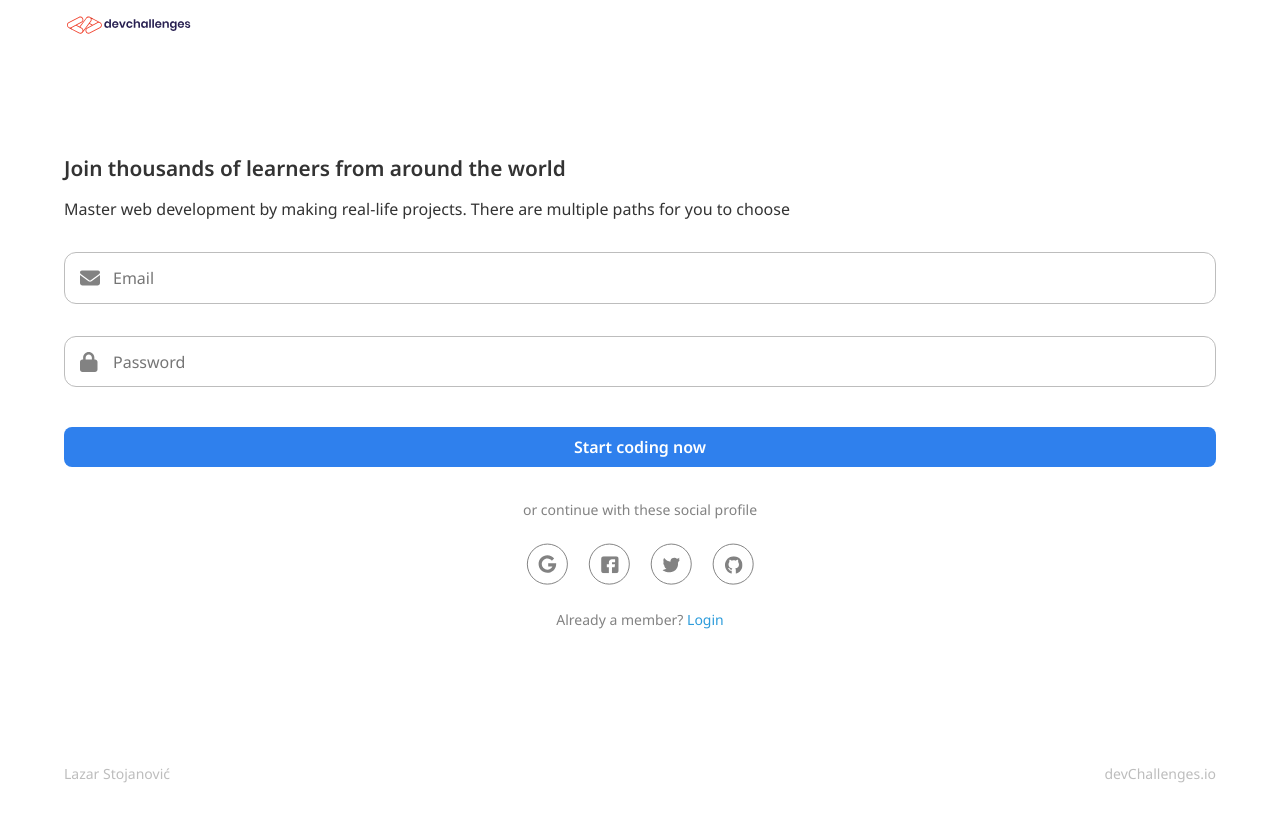
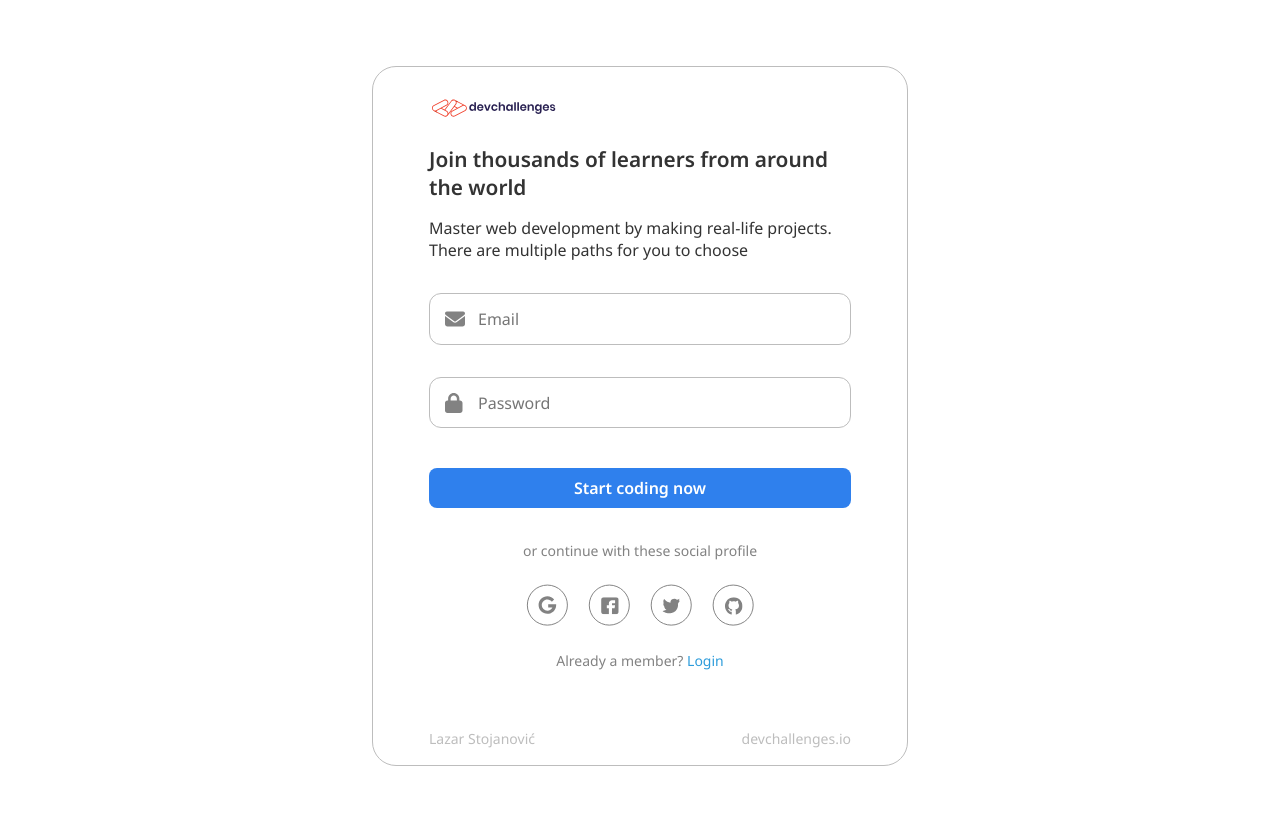
Before and after one commit to Coolbylaki/AuthenticationPage-Next.js, a Next.js app: page / in a window 1280 px wide. Shown: the top 822 px of the page. Before the commit the page ends 800 px from the top, so only its background shows below. Built offline with nearby package versions, Linux system fonts and the light colour scheme.

Commit message:
Add: responsivness for medium and above

```diff
--- a/app/globals.css
+++ b/app/globals.css
@@ -58,3 +58,13 @@ h6 {
 #__next {
 	isolation: isolate;
 }
+
+@media screen and (min-width: 640px) {
+	body {
+		min-height: 100vh;
+		display: flex;
+		justify-content: center;
+		align-items: center;
+		margin: 1rem;
+	}
+}
--- a/app/page.module.css
+++ b/app/page.module.css
@@ -52,3 +52,28 @@
 	font-size: 0.875rem;
 	font-weight: 400;
 }
+
+@media screen and (min-width: 640px) {
+	.main {
+		max-width: 33.5rem;
+		border: 1px solid #bdbdbd;
+		border-radius: 1.5rem;
+		padding: 3.5rem;
+		min-height: 700px;
+		position: relative;
+	}
+
+	.logo {
+		position: absolute;
+		top: 1rem;
+		margin-bottom: 1.75rem;
+	}
+
+	.footer {
+		width: 100%;
+		max-width: 26.375rem;
+		position: absolute;
+		bottom: 1rem;
+		margin: 1.5rem 0 0 0;
+	}
+}
--- a/app/page.tsx
+++ b/app/page.tsx
@@ -37,7 +37,7 @@ export default function Home() {
 			<LoginProviders />
 
 			<p className={styles.login}>
-				{showRegister ? "Already a member?" : "Don’t have an account yet?"}
+				{showRegister ? "Already a member?" : "Don't have an account yet?"}
 				<span
 					onClick={() => {
 						setShowRegister((prevState) => !prevState);
@@ -48,7 +48,7 @@ export default function Home() {
 
 			<footer className={styles.footer}>
 				<p>Lazar Stojanović</p>
-				<p>devChallenges.io</p>
+				<p>devchallenges.io</p>
 			</footer>
 		</main>
 	);
```
